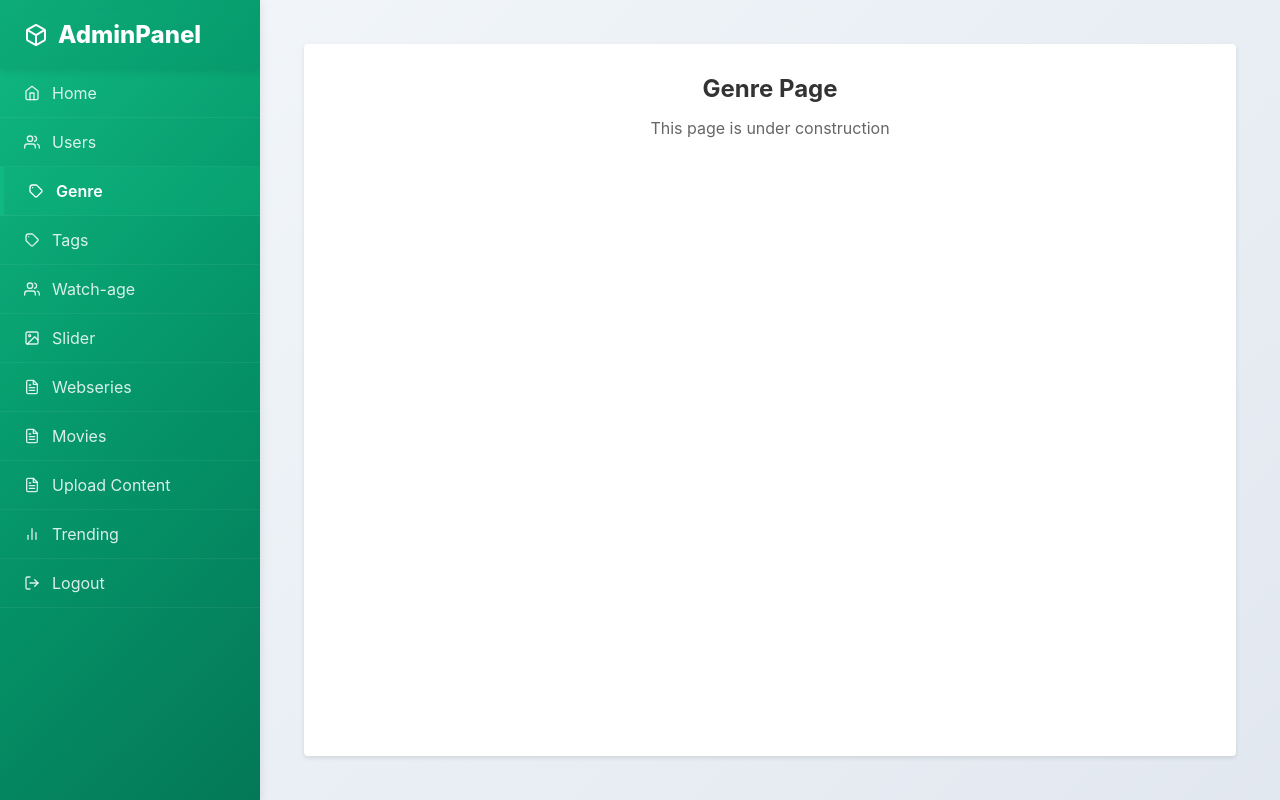
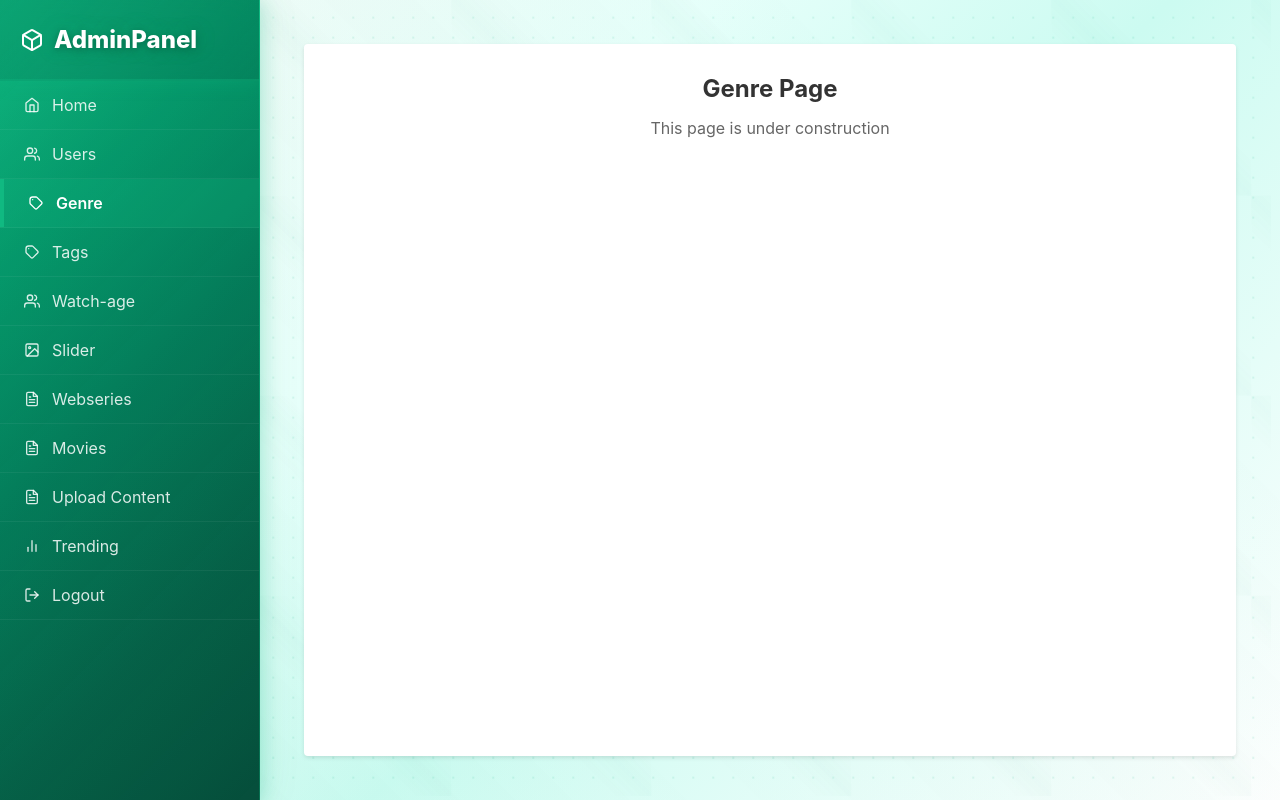
Before and after one commit to Jaydeep-sardar/sm_ap, a React (Create React App) app: page /genre in a window 1280 px wide. Built offline with nearby package versions, Linux system fonts and the light colour scheme; the HTML template or start-up script is replaced by a standard one.

Commit message:
Enhanced theme-aware dashboard UI with elegant backgrounds and market-trendy design

```diff
--- a/src/components/Dashboard/Dashboard.js
+++ b/src/components/Dashboard/Dashboard.js
@@ -11,12 +11,45 @@ import { HiOutlineTag } from 'react-icons/hi';
 
 const DashboardContainer = styled.div`
   min-height: 100vh;
-  background: #e6e6e6;
+  background: ${props => props.theme === 'golden'
+    ? 'linear-gradient(135deg, #fffbeb 0%, #fef3c7 25%, #fde68a 50%, #f3e8ff 75%, #e0e7ff 100%)'
+    : 'linear-gradient(135deg, #ecfdf5 0%, #d1fae5 25%, #a7f3d0 50%, #f0f9ff 75%, #dbeafe 100%)'};
   padding: 0;
   display: flex;
   flex-direction: column;
   overflow-x: hidden;
   position: relative;
+
+  /* Add elegant animated background patterns */
+  &::before {
+    content: '';
+    position: fixed;
+    top: 0;
+    left: 0;
+    right: 0;
+    bottom: 0;
+    background: ${props => props.theme === 'golden'
+      ? `
+        radial-gradient(circle at 20% 50%, rgba(255, 215, 0, 0.1) 0%, transparent 50%),
+        radial-gradient(circle at 80% 20%, rgba(255, 140, 0, 0.1) 0%, transparent 50%),
+        radial-gradient(circle at 40% 80%, rgba(255, 165, 0, 0.1) 0%, transparent 50%),
+        radial-gradient(circle at 60% 30%, rgba(255, 193, 7, 0.05) 0%, transparent 50%)
+      `
+      : `
+        radial-gradient(circle at 20% 50%, rgba(16, 185, 129, 0.1) 0%, transparent 50%),
+        radial-gradient(circle at 80% 20%, rgba(5, 150, 105, 0.1) 0%, transparent 50%),
+        radial-gradient(circle at 40% 80%, rgba(4, 120, 87, 0.1) 0%, transparent 50%),
+        radial-gradient(circle at 60% 30%, rgba(6, 78, 59, 0.05) 0%, transparent 50%)
+      `};
+    animation: backgroundShift 20s ease-in-out infinite;
+    pointer-events: none;
+    z-index: 0;
+  }
+
+  @keyframes backgroundShift {
+    0%, 100% { opacity: 1; transform: scale(1); }
+    50% { opacity: 0.8; transform: scale(1.1); }
+  }
 
   @media (min-width: 768px) {
     flex-direction: row;
@@ -26,15 +59,35 @@ const DashboardContainer = styled.div`
 const Sidebar = styled.div`
   width: 100%;
   background: ${props => props.theme === 'golden'
-    ? 'linear-gradient(135deg, #FFD700, #FFA500, #FF8C00)'
-    : 'linear-gradient(135deg, #10B981, #059669, #047857)'};
+    ? 'linear-gradient(135deg, #FFD700 0%, #FFA500 25%, #FF8C00 50%, #DAA520 75%, #B8860B 100%)'
+    : 'linear-gradient(135deg, #10B981 0%, #059669 25%, #047857 50%, #065f46 75%, #064e3b 100%)'};
   padding: 0;
   height: auto;
   z-index: 100;
-  box-shadow: 0 2px 10px rgba(0, 0, 0, 0.1);
+  box-shadow: ${props => props.theme === 'golden'
+    ? '0 4px 20px rgba(255, 165, 0, 0.3), 0 0 40px rgba(255, 215, 0, 0.1)'
+    : '0 4px 20px rgba(16, 185, 129, 0.3), 0 0 40px rgba(5, 150, 105, 0.1)'};
   position: fixed;
   top: 0;
   left: 0;
+  backdrop-filter: blur(15px);
+  border-right: ${props => props.theme === 'golden'
+    ? '1px solid rgba(255, 215, 0, 0.2)'
+    : '1px solid rgba(16, 185, 129, 0.2)'};
+
+  /* Add subtle glow effect */
+  &::before {
+    content: '';
+    position: absolute;
+    top: 0;
+    left: 0;
+    right: 0;
+    bottom: 0;
+    background: ${props => props.theme === 'golden'
+      ? 'linear-gradient(135deg, rgba(255, 215, 0, 0.1) 0%, transparent 100%)'
+      : 'linear-gradient(135deg, rgba(16, 185, 129, 0.1) 0%, transparent 100%)'};
+    pointer-events: none;
+  }
 
   @media (min-width: 768px) {
     width: 260px;
@@ -45,16 +98,25 @@ const Sidebar = styled.div`
 
     /* Customize scrollbar */
     &::-webkit-scrollbar {
-      width: 5px;
+      width: 6px;
     }
 
     &::-webkit-scrollbar-track {
       background: rgba(255, 255, 255, 0.1);
+      border-radius: 3px;
     }
 
     &::-webkit-scrollbar-thumb {
-      background: rgba(255, 255, 255, 0.3);
+      background: ${props => props.theme === 'golden'
+        ? 'rgba(255, 215, 0, 0.4)'
+        : 'rgba(16, 185, 129, 0.4)'};
       border-radius: 3px;
+
+      &:hover {
+        background: ${props => props.theme === 'golden'
+          ? 'rgba(255, 215, 0, 0.6)'
+          : 'rgba(16, 185, 129, 0.6)'};
+      }
     }
   }
 `;
@@ -63,23 +125,52 @@ const Logo = styled.div`
   color: white;
   font-size: 20px;
   font-weight: 800;
-  padding: 15px 20px;
+  padding: 20px;
   display: flex;
   align-items: center;
   justify-content: space-between;
-  gap: 10px;
+  gap: 12px;
   background: ${props => props.theme === 'golden'
-    ? 'rgba(255, 140, 0, 0.2)'
-    : 'rgba(4, 120, 87, 0.2)'};
-  box-shadow: 0 2px 8px rgba(0, 0, 0, 0.1);
+    ? 'linear-gradient(135deg, rgba(255, 140, 0, 0.3) 0%, rgba(218, 165, 32, 0.2) 100%)'
+    : 'linear-gradient(135deg, rgba(4, 120, 87, 0.3) 0%, rgba(6, 78, 59, 0.2) 100%)'};
+  box-shadow: ${props => props.theme === 'golden'
+    ? '0 4px 15px rgba(255, 165, 0, 0.2)'
+    : '0 4px 15px rgba(16, 185, 129, 0.2)'};
   position: relative;
   z-index: 101;
-  backdrop-filter: blur(10px);
+  backdrop-filter: blur(15px);
+  border-bottom: ${props => props.theme === 'golden'
+    ? '2px solid rgba(255, 215, 0, 0.3)'
+    : '2px solid rgba(16, 185, 129, 0.3)'};
+
+  /* Add elegant text shadow */
+  text-shadow: ${props => props.theme === 'golden'
+    ? '0 2px 8px rgba(0, 0, 0, 0.3), 0 0 20px rgba(255, 215, 0, 0.3)'
+    : '0 2px 8px rgba(0, 0, 0, 0.3), 0 0 20px rgba(16, 185, 129, 0.3)'};
+
+  /* Add subtle animation */
+  &::after {
+    content: '';
+    position: absolute;
+    top: 0;
+    left: 0;
+    right: 0;
+    bottom: 0;
+    background: ${props => props.theme === 'golden'
+      ? 'linear-gradient(45deg, transparent 40%, rgba(255, 255, 255, 0.1) 50%, transparent 60%)'
+      : 'linear-gradient(45deg, transparent 40%, rgba(255, 255, 255, 0.1) 50%, transparent 60%)'};
+    animation: shimmer 3s ease-in-out infinite;
+    pointer-events: none;
+  }
+
+  @keyframes shimmer {
+    0% { transform: translateX(-100%); }
+    100% { transform: translateX(100%); }
+  }
 
   @media (min-width: 768px) {
     font-size: 24px;
-    padding: 20px 24px;
-    justify-content: flex-start;
+    padding: 25px 20px;
   }
 `;
 
@@ -196,14 +287,55 @@ const MainContent = styled.div`
   flex: 1;
   display: flex;
   flex-direction: column;
-  background: linear-gradient(135deg, #f1f5f9 0%, #e2e8f0 100%);
+  background: ${props => props.theme === 'golden'
+    ? `
+      linear-gradient(135deg, #fefdf8 0%, #fef7e3 25%, #fef3c7 50%, #ffffff 100%),
+      linear-gradient(45deg, rgba(255, 215, 0, 0.03) 0%, transparent 25%, rgba(255, 165, 0, 0.02) 50%, transparent 75%)
+    `
+    : `
+      linear-gradient(135deg, #f0fdf9 0%, #e6fffa 25%, #ccfbf1 50%, #ffffff 100%),
+      linear-gradient(45deg, rgba(16, 185, 129, 0.03) 0%, transparent 25%, rgba(5, 150, 105, 0.02) 50%, transparent 75%)
+    `};
+  background-blend-mode: multiply, normal;
   border-radius: 0;
-  padding: 12px;
+  padding: 20px;
   overflow-y: auto;
   -webkit-overflow-scrolling: touch;
   min-height: 100vh;
   position: relative;
   margin-top: 60px; /* Account for fixed navbar on mobile */
+  z-index: 1;
+
+  /* Add elegant texture overlay */
+  &::before {
+    content: '';
+    position: absolute;
+    top: 0;
+    left: 0;
+    right: 0;
+    bottom: 0;
+    background-image: ${props => props.theme === 'golden'
+      ? `
+        radial-gradient(circle at 2px 2px, rgba(255, 215, 0, 0.1) 1px, transparent 0),
+        linear-gradient(45deg, transparent 40%, rgba(255, 165, 0, 0.02) 50%, transparent 60%)
+      `
+      : `
+        radial-gradient(circle at 2px 2px, rgba(16, 185, 129, 0.1) 1px, transparent 0),
+        linear-gradient(45deg, transparent 40%, rgba(5, 150, 105, 0.02) 50%, transparent 60%)
+      `};
+    background-size: 20px 20px, 200px 200px;
+    animation: textureFloat 25s linear infinite;
+    pointer-events: none;
+    z-index: -1;
+  }
+
+  @keyframes textureFloat {
+    0% { transform: translate(0, 0); }
+    25% { transform: translate(-10px, -5px); }
+    50% { transform: translate(5px, -10px); }
+    75% { transform: translate(-5px, 5px); }
+    100% { transform: translate(0, 0); }
+  }
 
   /* Customize scrollbar */
   &::-webkit-scrollbar {
@@ -212,7 +344,9 @@ const MainContent = styled.div`
   }
 
   &::-webkit-scrollbar-track {
-    background: rgba(226, 232, 240, 0.5);
+    background: ${props => props.theme === 'golden'
+      ? 'rgba(255, 215, 0, 0.1)'
+      : 'rgba(16, 185, 129, 0.1)'};
     border-radius: 4px;
   }
 
@@ -234,28 +368,63 @@ const MainContent = styled.div`
 `;
 
 const Header = styled.div`
-  background: linear-gradient(135deg, #ffffff 0%, #f8fafc 100%);
-  border-radius: 16px;
-  padding: 20px;
-  margin-bottom: 24px;
+  background: ${props => props.theme === 'golden'
+    ? `
+      linear-gradient(135deg, rgba(255, 248, 220, 0.95) 0%, rgba(255, 255, 255, 0.9) 50%, rgba(254, 252, 232, 0.95) 100%)
+    `
+    : `
+      linear-gradient(135deg, rgba(236, 253, 245, 0.95) 0%, rgba(255, 255, 255, 0.9) 50%, rgba(240, 253, 249, 0.95) 100%)
+    `};
+  border-radius: 20px;
+  padding: 25px;
+  margin-bottom: 28px;
   display: flex;
   flex-direction: column;
   justify-content: center;
   align-items: center;
-  border: 1px solid rgba(0, 0, 0, 0.02);
-  box-shadow: 0 4px 20px rgba(0, 0, 0, 0.06);
+  border: ${props => props.theme === 'golden'
+    ? '2px solid rgba(255, 215, 0, 0.2)'
+    : '2px solid rgba(16, 185, 129, 0.2)'};
+  box-shadow: ${props => props.theme === 'golden'
+    ? '0 8px 32px rgba(255, 165, 0, 0.1), 0 0 40px rgba(255, 215, 0, 0.05)'
+    : '0 8px 32px rgba(16, 185, 129, 0.1), 0 0 40px rgba(5, 150, 105, 0.05)'};
   position: sticky;
   top: 10px;
   z-index: 10;
-  backdrop-filter: blur(20px);
+  backdrop-filter: blur(25px);
+
+  /* Add elegant hover effect */
+  transition: all 0.3s cubic-bezier(0.4, 0, 0.2, 1);
+
+  &:hover {
+    transform: translateY(-2px);
+    box-shadow: ${props => props.theme === 'golden'
+      ? '0 12px 40px rgba(255, 165, 0, 0.15), 0 0 60px rgba(255, 215, 0, 0.08)'
+      : '0 12px 40px rgba(16, 185, 129, 0.15), 0 0 60px rgba(5, 150, 105, 0.08)'};
+  }
+
+  /* Add subtle pattern */
+  &::before {
+    content: '';
+    position: absolute;
+    top: 0;
+    left: 0;
+    right: 0;
+    bottom: 0;
+    background: ${props => props.theme === 'golden'
+      ? 'linear-gradient(45deg, transparent 48%, rgba(255, 215, 0, 0.02) 50%, transparent 52%)'
+      : 'linear-gradient(45deg, transparent 48%, rgba(16, 185, 129, 0.02) 50%, transparent 52%)'};
+    background-size: 20px 20px;
+    border-radius: 20px;
+    pointer-events: none;
+  }
 
   @media (min-width: 768px) {
-    padding: 24px 32px;
-    margin-bottom: 32px;
+    padding: 30px 40px;
+    margin-bottom: 35px;
     flex-direction: row;
     justify-content: space-between;
-    border-radius: 20px;
-    box-shadow: 0 8px 32px rgba(0, 0, 0, 0.08);
+    border-radius: 24px;
   }
 `;
 
@@ -265,25 +434,32 @@ const WelcomeText = styled.div`
   margin-bottom: 15px;
 
   h1 {
-    font-size: 22px;
+    font-size: 24px;
     font-weight: 700;
-    margin-bottom: 8px;
-    background: linear-gradient(135deg, #1976D2, #64B5F6, #42A5F5);
+    margin-bottom: 10px;
+    background: ${props => props.theme === 'golden'
+      ? 'linear-gradient(135deg, #DAA520 0%, #FFD700 30%, #FFA500 70%, #FF8C00 100%)'
+      : 'linear-gradient(135deg, #065f46 0%, #10B981 30%, #34D399 70%, #6EE7B7 100%)'};
     -webkit-background-clip: text;
     -webkit-text-fill-color: transparent;
     background-clip: text;
     display: inline-block;
     position: relative;
+    text-shadow: ${props => props.theme === 'golden'
+      ? '0 0 20px rgba(255, 215, 0, 0.3)'
+      : '0 0 20px rgba(16, 185, 129, 0.3)'};
 
     &::after {
       content: '';
       position: absolute;
-      bottom: -4px;
+      bottom: -6px;
       left: 0;
       width: 100%;
-      height: 2px;
-      background: linear-gradient(90deg, #1976D2, transparent);
-      border-radius: 2px;
+      height: 3px;
+      background: ${props => props.theme === 'golden'
+        ? 'linear-gradient(90deg, #FFD700, rgba(255, 215, 0, 0.3), transparent)'
+        : 'linear-gradient(90deg, #10B981, rgba(16, 185, 129, 0.3), transparent)'};
+      border-radius: 3px;
     }
   }
 
@@ -310,21 +486,29 @@ const WelcomeText = styled.div`
 `;
 
 const LogoutButton = styled(motion.button)`
-  background: linear-gradient(135deg, #FF6B9D 0%, #C44569 100%);
+  background: ${props => props.theme === 'golden'
+    ? 'linear-gradient(135deg, #FF6B35 0%, #F7931E 50%, #FFD23F 100%)'
+    : 'linear-gradient(135deg, #EC4899 0%, #BE185D 50%, #9D174D 100%)'};
   color: white;
   border: none;
-  padding: 10px 20px;
-  border-radius: 12px;
+  padding: 12px 24px;
+  border-radius: 16px;
   font-weight: 600;
   cursor: pointer;
   display: flex;
   align-items: center;
-  gap: 8px;
-  transition: all 0.3s ease;
-  font-size: 14px;
-  box-shadow: 0 4px 16px rgba(196, 69, 105, 0.3);
+  gap: 10px;
+  transition: all 0.3s cubic-bezier(0.4, 0, 0.2, 1);
+  font-size: 15px;
+  box-shadow: ${props => props.theme === 'golden'
+    ? '0 4px 16px rgba(255, 107, 53, 0.3), 0 0 20px rgba(255, 210, 63, 0.2)'
+    : '0 4px 16px rgba(236, 72, 153, 0.3), 0 0 20px rgba(157, 23, 77, 0.2)'};
   position: relative;
   overflow: hidden;
+  backdrop-filter: blur(10px);
+  border: ${props => props.theme === 'golden'
+    ? '1px solid rgba(255, 210, 63, 0.3)'
+    : '1px solid rgba(236, 72, 153, 0.3)'};
 
   &::before {
     content: '';
@@ -333,14 +517,18 @@ const LogoutButton = styled(motion.button)`
     left: -100%;
     width: 100%;
     height: 100%;
-    background: linear-gradient(90deg, transparent, rgba(255, 255, 255, 0.2), transparent);
-    transition: left 0.5s ease;
+    background: linear-gradient(90deg, transparent, rgba(255, 255, 255, 0.3), transparent);
+    transition: left 0.6s ease;
   }
 
   &:hover {
-    transform: translateY(-2px);
-    box-shadow: 0 8px 24px rgba(255, 107, 157, 0.4);
-    background: linear-gradient(135deg, #FF8FA3 0%, #D63384 100%);
+    transform: translateY(-3px) scale(1.05);
+    box-shadow: ${props => props.theme === 'golden'
+      ? '0 8px 24px rgba(255, 107, 53, 0.4), 0 0 30px rgba(255, 210, 63, 0.3)'
+      : '0 8px 24px rgba(236, 72, 153, 0.4), 0 0 30px rgba(157, 23, 77, 0.3)'};
+    background: ${props => props.theme === 'golden'
+      ? 'linear-gradient(135deg, #FF8A50 0%, #F7931E 30%, #FFD23F 70%, #FFED4E 100%)'
+      : 'linear-gradient(135deg, #F472B6 0%, #EC4899 30%, #BE185D 70%, #9D174D 100%)'};
 
     &::before {
       left: 100%;
@@ -348,19 +536,22 @@ const LogoutButton = styled(motion.button)`
   }
 
   &:active {
-    transform: translateY(1px);
-    box-shadow: 0 4px 12px rgba(196, 69, 105, 0.2);
+    transform: translateY(0) scale(0.98);
+    box-shadow: ${props => props.theme === 'golden'
+      ? '0 4px 12px rgba(255, 107, 53, 0.2)'
+      : '0 4px 12px rgba(236, 72, 153, 0.2)'};
   }
 
   @media (min-width: 768px) {
-    padding: 12px 24px;
-    font-size: 15px;
-    gap: 10px;
+    padding: 14px 28px;
+    font-size: 16px;
+    gap: 12px;
+    border-radius: 18px;
   }
 
   @media (min-width: 992px) {
-    padding: 14px 28px;
-    font-size: 16px;
+    padding: 16px 32px;
+    font-size: 17px;
   }
 `;
 
@@ -390,38 +581,95 @@ const ContentGrid = styled.div`
 `;
 
 const Card = styled(motion.div)`
-  background: linear-gradient(135deg, #ffffff 0%, #f8fafc 100%);
-  border-radius: 16px;
-  box-shadow: 0 8px 32px rgba(0, 0, 0, 0.08);
-  padding: 24px;
-  border: 1px solid rgba(0, 0, 0, 0.02);
+  background: ${props => props.theme === 'golden'
+    ? `
+      linear-gradient(135deg,
+        rgba(255, 253, 245, 0.95) 0%,
+        rgba(255, 255, 255, 0.9) 30%,
+        rgba(254, 252, 232, 0.95) 100%
+      )
+    `
+    : `
+      linear-gradient(135deg,
+        rgba(240, 253, 249, 0.95) 0%,
+        rgba(255, 255, 255, 0.9) 30%,
+        rgba(236, 253, 245, 0.95) 100%
+      )
+    `};
+  border-radius: 20px;
+  box-shadow: ${props => props.theme === 'golden'
+    ? '0 8px 32px rgba(255, 165, 0, 0.1), 0 0 40px rgba(255, 215, 0, 0.05)'
+    : '0 8px 32px rgba(16, 185, 129, 0.1), 0 0 40px rgba(5, 150, 105, 0.05)'};
+  padding: 28px;
+  border: ${props => props.theme === 'golden'
+    ? '2px solid rgba(255, 215, 0, 0.15)'
+    : '2px solid rgba(16, 185, 129, 0.15)'};
   transition: all 0.4s cubic-bezier(0.25, 0.46, 0.45, 0.94);
   position: relative;
   overflow: hidden;
+  backdrop-filter: blur(20px);
 
+  /* Elegant top accent */
   &::before {
     content: '';
     position: absolute;
     top: 0;
     left: 0;
     right: 0;
-    height: 3px;
-    background: linear-gradient(90deg, #1976D2, #64B5F6, #42A5F5);
-    border-radius: 16px 16px 0 0;
+    height: 4px;
+    background: ${props => props.theme === 'golden'
+      ? 'linear-gradient(90deg, #FFD700 0%, #FFA500 50%, #FF8C00 100%)'
+      : 'linear-gradient(90deg, #10B981 0%, #059669 50%, #047857 100%)'};
+    border-radius: 20px 20px 0 0;
+  }
+
+  /* Subtle pattern overlay */
+  &::after {
+    content: '';
+    position: absolute;
+    top: 0;
+    left: 0;
+    right: 0;
+    bottom: 0;
+    background: ${props => props.theme === 'golden'
+      ? `
+        radial-gradient(circle at 20% 80%, rgba(255, 215, 0, 0.03) 0%, transparent 50%),
+        radial-gradient(circle at 80% 20%, rgba(255, 165, 0, 0.02) 0%, transparent 50%)
+      `
+      : `
+        radial-gradient(circle at 20% 80%, rgba(16, 185, 129, 0.03) 0%, transparent 50%),
+        radial-gradient(circle at 80% 20%, rgba(5, 150, 105, 0.02) 0%, transparent 50%)
+      `};
+    border-radius: 20px;
+    pointer-events: none;
   }
 
   &:hover {
-    transform: translateY(-4px) scale(1.02);
-    box-shadow: 0 12px 40px rgba(0, 0, 0, 0.12);
+    transform: translateY(-6px) scale(1.03);
+    box-shadow: ${props => props.theme === 'golden'
+      ? '0 16px 48px rgba(255, 165, 0, 0.15), 0 0 60px rgba(255, 215, 0, 0.08)'
+      : '0 16px 48px rgba(16, 185, 129, 0.15), 0 0 60px rgba(5, 150, 105, 0.08)'};
+    border-color: ${props => props.theme === 'golden'
+      ? 'rgba(255, 215, 0, 0.3)'
+      : 'rgba(16, 185, 129, 0.3)'};
 
     &::before {
-      background: linear-gradient(90deg, #FFD700, #FFA500, #FF8C00);
+      height: 6px;
+      background: ${props => props.theme === 'golden'
+        ? 'linear-gradient(90deg, #FFD700 0%, #FFA500 30%, #FF8C00 60%, #FFD700 100%)'
+        : 'linear-gradient(90deg, #10B981 0%, #059669 30%, #047857 60%, #10B981 100%)'};
+      animation: shimmerTop 2s ease-in-out infinite;
     }
+  }
+
+  @keyframes shimmerTop {
+    0%, 100% { opacity: 1; }
+    50% { opacity: 0.8; }
   }
 
   h3 {
     color: #1a202c;
-    font-size: 18px;
+    font-size: 20px;
     font-weight: 700;
     margin-bottom: 16px;
     display: flex;
```
